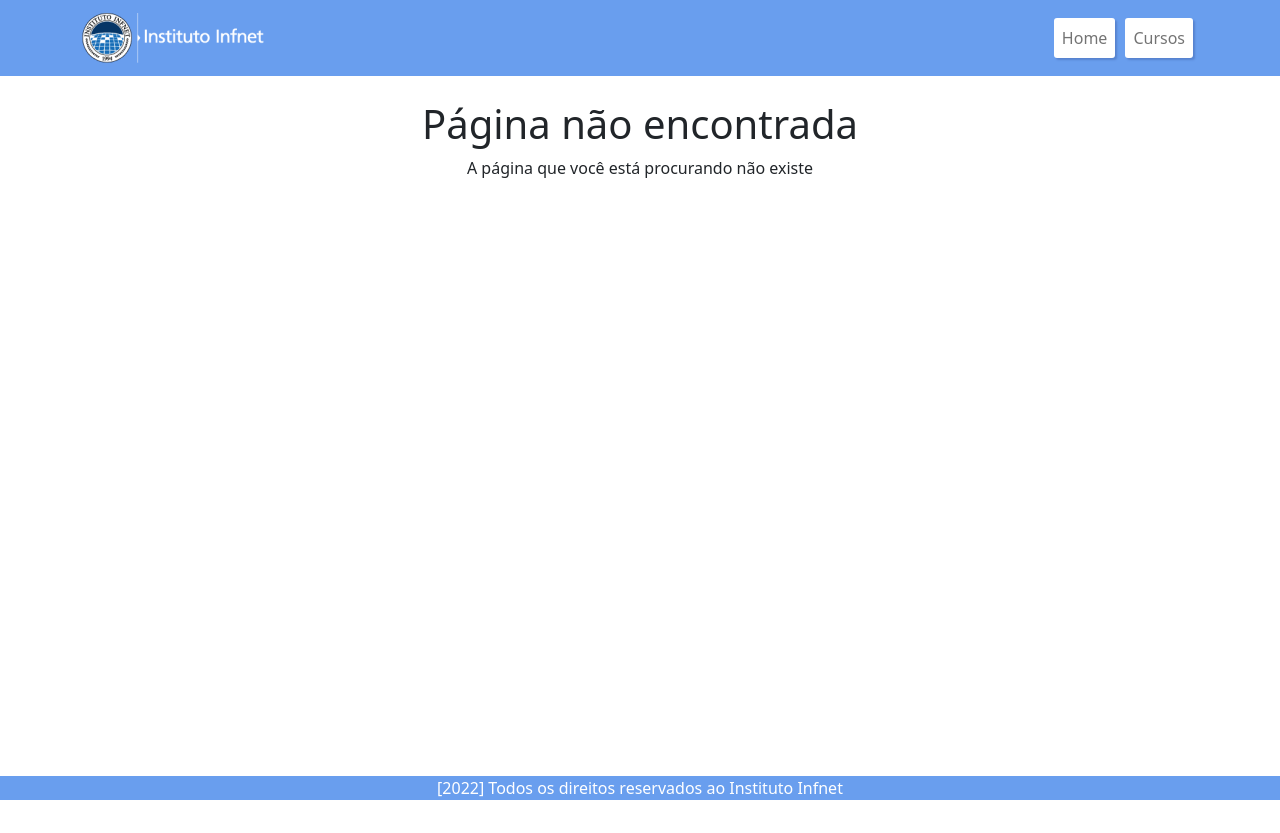
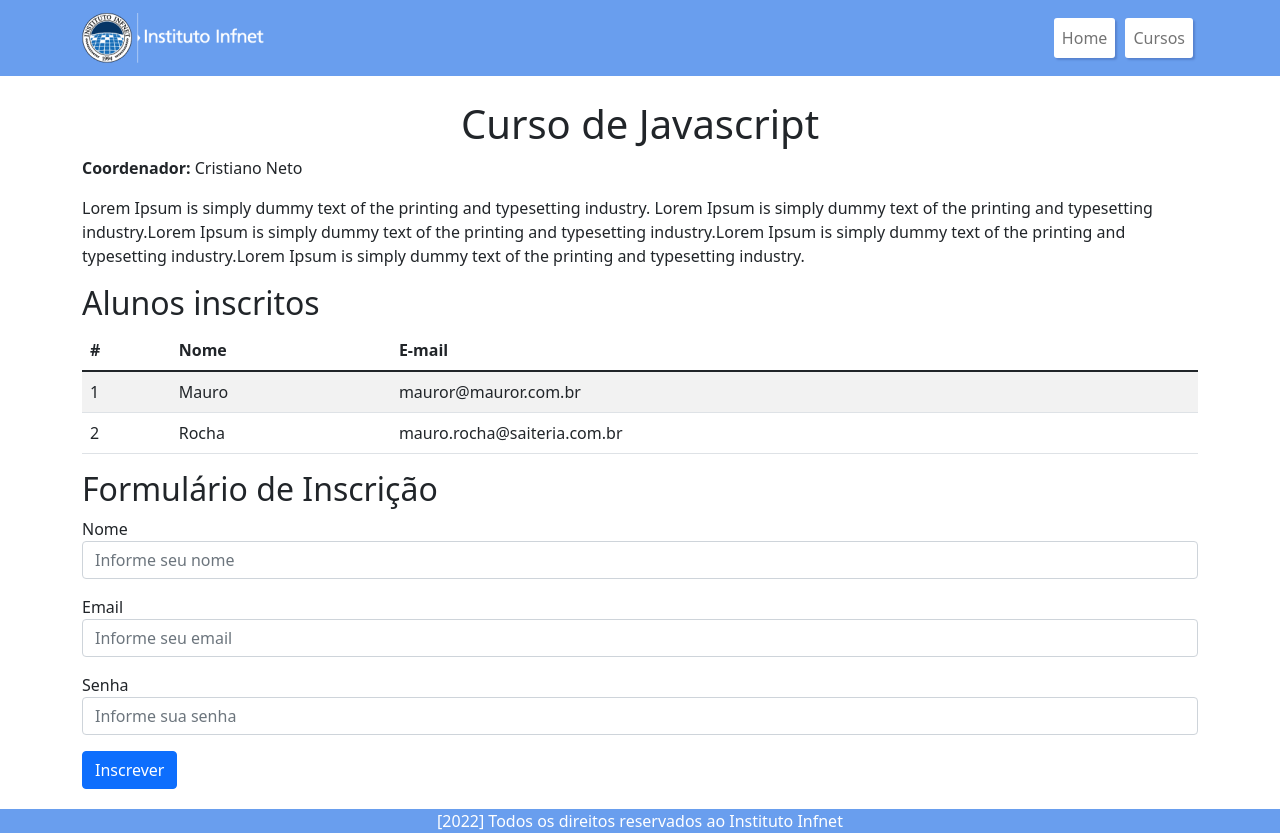
Before and after one commit to mauroroc/portal-de-cursos, a React (Create React App) app: page /cursos/1 in a window 1280 px wide. Before the commit the page ends 800 px from the top, so only its background shows below. Built offline with nearby package versions, Linux system fonts and the light colour scheme.

Commit message:
Detalhe do curso

```diff
--- a/src/App.js
+++ b/src/App.js
@@ -3,12 +3,14 @@ import { Routes, Route } from 'react-router-dom'
 import HomeView from './views/Home';
 import NotFound from './views/NotFound'
 import CoursesView  from './views/Courses'
+import CourseDetailView from './views/CourseDetail';
 
 function App() {
   return (
     <Routes>
       <Route path="/" element={<HomeView />} />
       <Route path="/cursos" element={<CoursesView />} />
+      <Route path="/cursos/:id" element={<CourseDetailView />} />
       <Route path="*" element={<NotFound />} />
     </Routes>
 
--- /dev/null
+++ b/src/views/CourseDetail/InscriptionForm.js
@@ -0,0 +1,48 @@
+import { useState } from "react"
+import { Button, Form } from "react-bootstrap"
+
+function InscriptionForm () {
+    const[name, setName] = useState()
+    const[email, setEmail] = useState()
+    const[password, setPassword] = useState()
+    const handleSubmit = (event) => {
+        event.preventDefault()
+    }
+    return (
+        <>
+            <h2>Formulário de Inscrição</h2>
+            <Form onSubmit={handleSubmit}>
+                <Form.Group className="mb-3" controlId="inscription-name">
+                    <Form.Label className="mb-0">Nome</Form.Label>
+                    <Form.Control
+                        type="text"
+                        placeholder="Informe seu nome"
+                        value={name}
+                        onChange={(event) => setName(event.target.value)}
+                        required />
+                </Form.Group>
+                <Form.Group className="mb-3" controlId="inscription-email">
+                    <Form.Label className="mb-0">Email</Form.Label>
+                    <Form.Control
+                        type="email"
+                        placeholder="Informe seu email"
+                        value={email}
+                        onChange={(event) => setEmail(event.target.value)}
+                        required />
+                </Form.Group>
+                <Form.Group className="mb-3" controlId="inscription-password">
+                    <Form.Label className="mb-0">Senha</Form.Label>
+                    <Form.Control
+                        type="password"
+                        placeholder="Informe sua senha"
+                        value={password}
+                        onChange={(event) => setPassword(event.target.value)}
+                        required />
+                </Form.Group>
+                <Button type="submit">Inscrever</Button>
+            </Form>
+        </>
+    )
+}
+
+export default InscriptionForm
--- /dev/null
+++ b/src/views/CourseDetail/Inscriptions.js
@@ -0,0 +1,33 @@
+import { Alert, Table } from "react-bootstrap"
+
+function Inscriptions({ items }) {
+    return (
+        <>
+            <h2>Alunos inscritos</h2>
+            { items.length === 0 ? (
+                <Alert>Nenhum aluno se inscreveu ainda</Alert>
+             ) : (
+                <Table responsive striped>
+                    <thead>
+                        <tr>
+                            <th>#</th>
+                            <th>Nome</th>
+                            <th>E-mail</th>
+                        </tr>
+                    </thead>
+                    <tbody>
+                        {items.map((item) => (
+                                <tr>
+                                    <td>{item.id}</td>
+                                    <td>{item.name}</td>
+                                    <td>{item.email}</td>
+                                </tr>
+                            ))}
+                    </tbody>
+                </Table>
+             ) }
+        </>
+    )
+}
+
+export default Inscriptions
--- /dev/null
+++ b/src/views/CourseDetail/index.js
@@ -0,0 +1,43 @@
+import { Container } from "react-bootstrap"
+import Layout from "../../components/Layout"
+import InscriptionForm from "./InscriptionForm"
+import Inscriptions from "./Inscriptions"
+
+const course = {
+    id: 1,
+    name: 'Curso de Javascript',
+    shortDescription: 'Aprenda Javascript do básico ao avançado',
+    coordinator: 'Cristiano Neto',
+    description: 'Lorem Ipsum is simply dummy text of the printing and typesetting industry. Lorem Ipsum is simply dummy text of the printing and typesetting industry.Lorem Ipsum is simply dummy text of the printing and typesetting industry.Lorem Ipsum is simply dummy text of the printing and typesetting industry.Lorem Ipsum is simply dummy text of the printing and typesetting industry.',
+    inscriptions:
+    [
+        {
+            id: 1,
+            name: 'Mauro',
+            email: 'mauror@mauror.com.br',
+        },
+        {
+            id: 2,
+            name: 'Rocha',
+            email: 'mauro.rocha@saiteria.com.br',
+        }
+    ]
+
+}
+
+
+function CourseDetailView() {
+    return (
+        <Layout>
+            <Container>
+                <h1 className="text-center mt-4">{course.name}</h1>
+                <p><strong>Coordenador: </strong>{course.coordinator}</p>
+                <p>{course.description}</p>
+                <Inscriptions items={course.inscriptions}/>
+                <InscriptionForm />
+            </Container>
+        </Layout>
+    )
+}
+
+export default CourseDetailView
```
Also changed, not shown: 1 other file (tests, documents, lock files or other folders).
